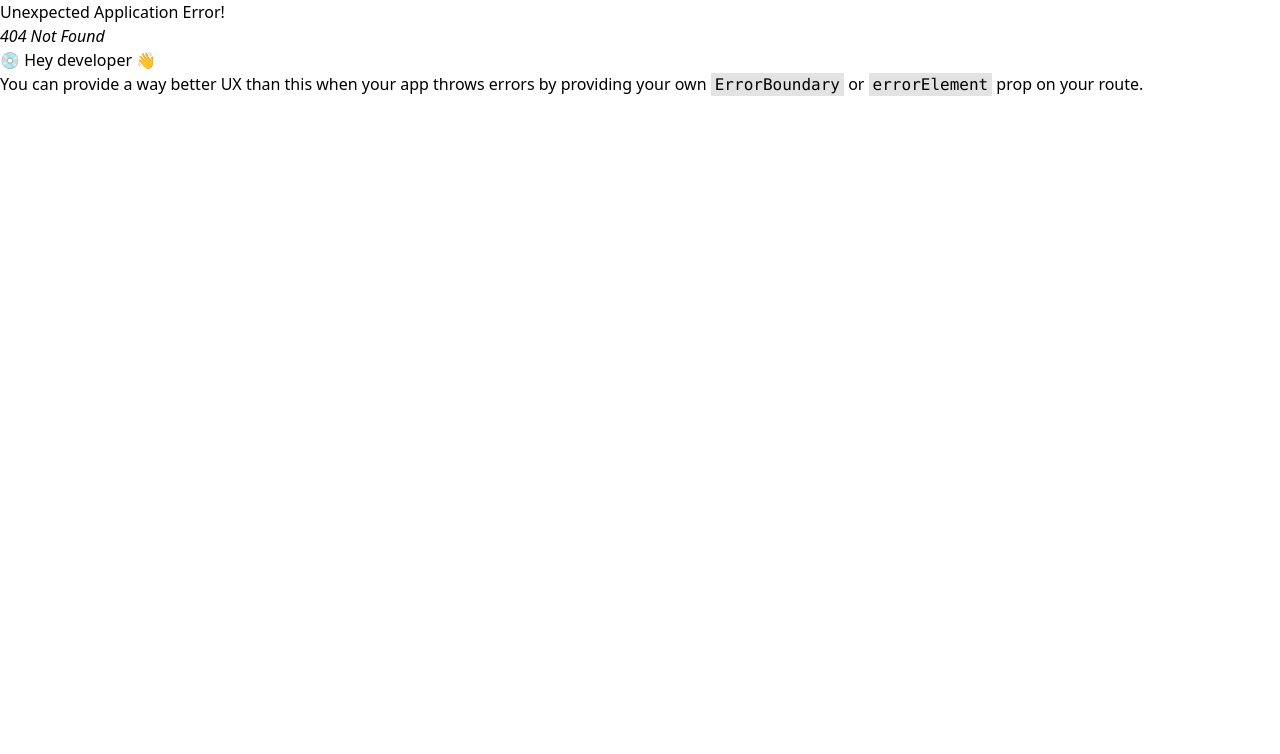
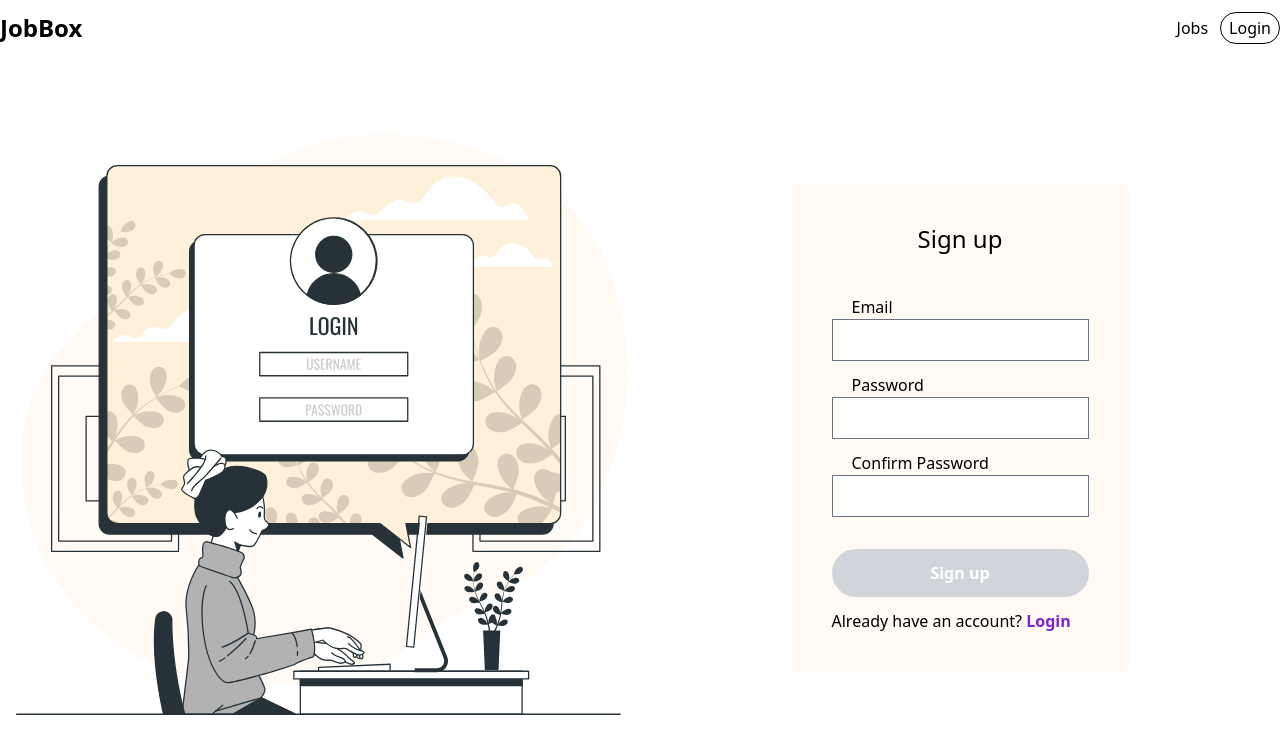
Before and after one commit to MuhammadBorhan/job-box, a React (Create React App) app: page /signup in a window 1280 px wide. Before the commit this address had no page. Shown: the top 754 px of the page. Built offline with nearby package versions, Linux system fonts and the light colour scheme.

Commit message:
login and signin page created

```diff
--- a/package.json
+++ b/package.json
@@ -10,6 +10,7 @@
     "gsap": "^3.11.4",
     "react": "^18.2.0",
     "react-dom": "^18.2.0",
+    "react-hook-form": "^7.41.3",
     "react-icons": "^4.7.1",
     "react-redux": "^8.0.5",
     "react-router-dom": "^6.6.1",
--- /dev/null
+++ b/src/pages/register/JobDetails.js
@@ -0,0 +1,12 @@
+import React from "react";
+
+const JobDetails = () => {
+  return (
+    <div className="pt-14">
+      <h1>this is job details</h1>
+      <button className="border">Apply</button>
+    </div>
+  );
+};
+
+export default JobDetails;
--- /dev/null
+++ b/src/pages/register/Jobs.js
@@ -0,0 +1,18 @@
+import React from "react";
+import { Link } from "react-router-dom";
+
+const Jobs = () => {
+  return (
+    <div className="pt-14">
+      <h1>This is job page</h1>
+      <div>
+        <h1>THIS IS A JOB</h1>
+        <button className="border">
+          <Link to="/job-details">Details</Link>
+        </button>
+      </div>
+    </div>
+  );
+};
+
+export default Jobs;
--- /dev/null
+++ b/src/pages/register/Login.js
@@ -0,0 +1,64 @@
+import { useNavigate } from "react-router-dom";
+import { useForm } from "react-hook-form";
+import loginImage from "../../assets/login.svg";
+const Login = () => {
+  const { register, handleSubmit, reset } = useForm();
+  const navigate = useNavigate();
+
+  const onSubmit = (data) => {
+    console.log(data);
+  };
+  return (
+    <div className="flex h-screen items-center">
+      <div className="w-1/2">
+        <img src={loginImage} className="h-full w-full" alt="" />
+      </div>
+      <div className="w-1/2 grid place-items-center">
+        <div className="bg-[#FFFAF4] rounded-lg grid place-items-center p-10">
+          <h1 className="mb-10 font-medium text-2xl">Login</h1>
+          <form onSubmit={handleSubmit(onSubmit)}>
+            <div className="space-y-3">
+              <div className="flex flex-col items-start">
+                <label htmlFor="email" className="ml-5">
+                  Email
+                </label>
+                <input type="email" {...register("email")} id="email" />
+              </div>
+              <div className="flex flex-col items-start">
+                <label htmlFor="password" className="ml-5">
+                  Password
+                </label>
+                <input
+                  type="password"
+                  id="password"
+                  {...register("password")}
+                />
+              </div>
+              <div className="relative !mt-8">
+                <button
+                  type="submit"
+                  className="font-bold text-white py-3 rounded-full bg-indigo-600 w-full"
+                >
+                  Login
+                </button>
+              </div>
+              <div>
+                <p>
+                  Don't have an account?{" "}
+                  <span
+                    className="text-primary hover:underline cursor-pointer"
+                    onClick={() => navigate("/signup")}
+                  >
+                    Sign up
+                  </span>
+                </p>
+              </div>
+            </div>
+          </form>
+        </div>
+      </div>
+    </div>
+  );
+};
+
+export default Login;
--- /dev/null
+++ b/src/pages/register/Signup.js
@@ -0,0 +1,101 @@
+import React, { useEffect, useState } from "react";
+import { useForm, useWatch } from "react-hook-form";
+import { useNavigate } from "react-router-dom";
+import loginImage from "../../assets/login.svg";
+
+const Signup = () => {
+  const { handleSubmit, register, reset, control } = useForm();
+  const password = useWatch({ control, name: "password" });
+  const confirmPassword = useWatch({ control, name: "confirmPassword" });
+  const navigate = useNavigate();
+  const [disabled, setDisabled] = useState(true);
+
+  useEffect(() => {
+    if (
+      password !== undefined &&
+      password !== "" &&
+      confirmPassword !== undefined &&
+      confirmPassword !== "" &&
+      password === confirmPassword
+    ) {
+      setDisabled(false);
+    } else {
+      setDisabled(true);
+    }
+  }, [password, confirmPassword]);
+
+  const onSubmit = (data) => {
+    console.log(data);
+  };
+  return (
+    <div className="flex h-screen items-center pt-14">
+      <div className="w-1/2">
+        <img src={loginImage} className="h-full w-full" alt="" />
+      </div>
+      <div className="w-1/2 grid place-items-center">
+        <div className="bg-[#FFFAF4] rounded-lg grid place-items-center p-10">
+          <h1 className="mb-10 font-medium text-2xl">Sign up</h1>
+          <form onSubmit={handleSubmit(onSubmit)}>
+            <div className="space-y-3">
+              <div className="flex flex-col items-start">
+                <label htmlFor="email" className="ml-5">
+                  Email
+                </label>
+                <input
+                  type="email"
+                  name="email"
+                  id="email"
+                  {...register("email")}
+                />
+              </div>
+
+              <div className="flex flex-col items-start">
+                <label htmlFor="password" className="ml-5">
+                  Password
+                </label>
+                <input
+                  type="password"
+                  name="password"
+                  id="password"
+                  {...register("password")}
+                />
+              </div>
+              <div className="flex flex-col items-start">
+                <label htmlFor="confirm-password" className="ml-5">
+                  Confirm Password
+                </label>
+                <input
+                  type="password"
+                  id="confirm-password"
+                  {...register("confirmPassword")}
+                />
+              </div>
+              <div className="!mt-8 ">
+                <button
+                  type="submit"
+                  className="font-bold text-white py-3 rounded-full bg-indigo-600 w-full disabled:bg-gray-300 disabled:cursor-not-allowed"
+                  disabled={disabled}
+                >
+                  Sign up
+                </button>
+              </div>
+              <div>
+                <p>
+                  Already have an account?{" "}
+                  <span
+                    className="text-purple-700 font-bold hover:underline cursor-pointer"
+                    onClick={() => navigate("/login")}
+                  >
+                    Login
+                  </span>
+                </p>
+              </div>
+            </div>
+          </form>
+        </div>
+      </div>
+    </div>
+  );
+};
+
+export default Signup;
```
Also changed, not shown: src/routes/routes.js (+20 -0 lines), 1 other file (tests, documents, lock files or other folders).
